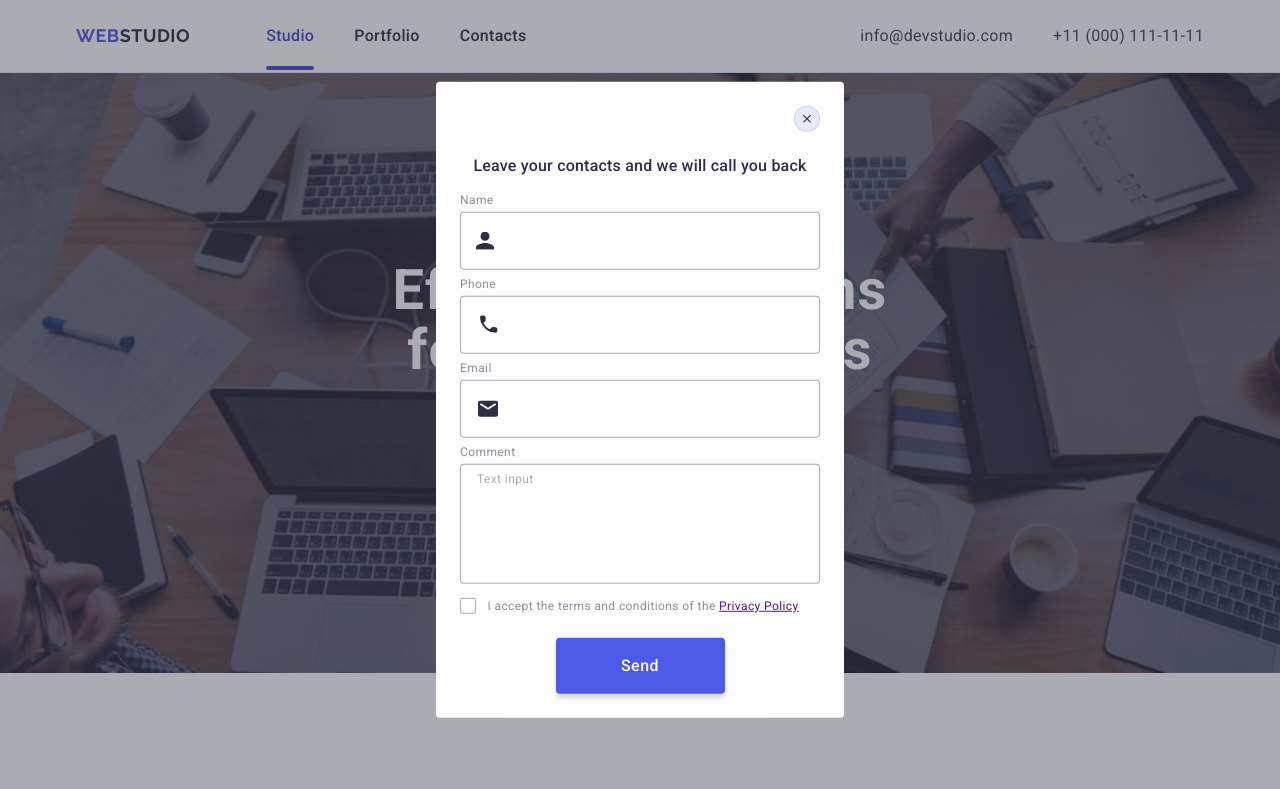
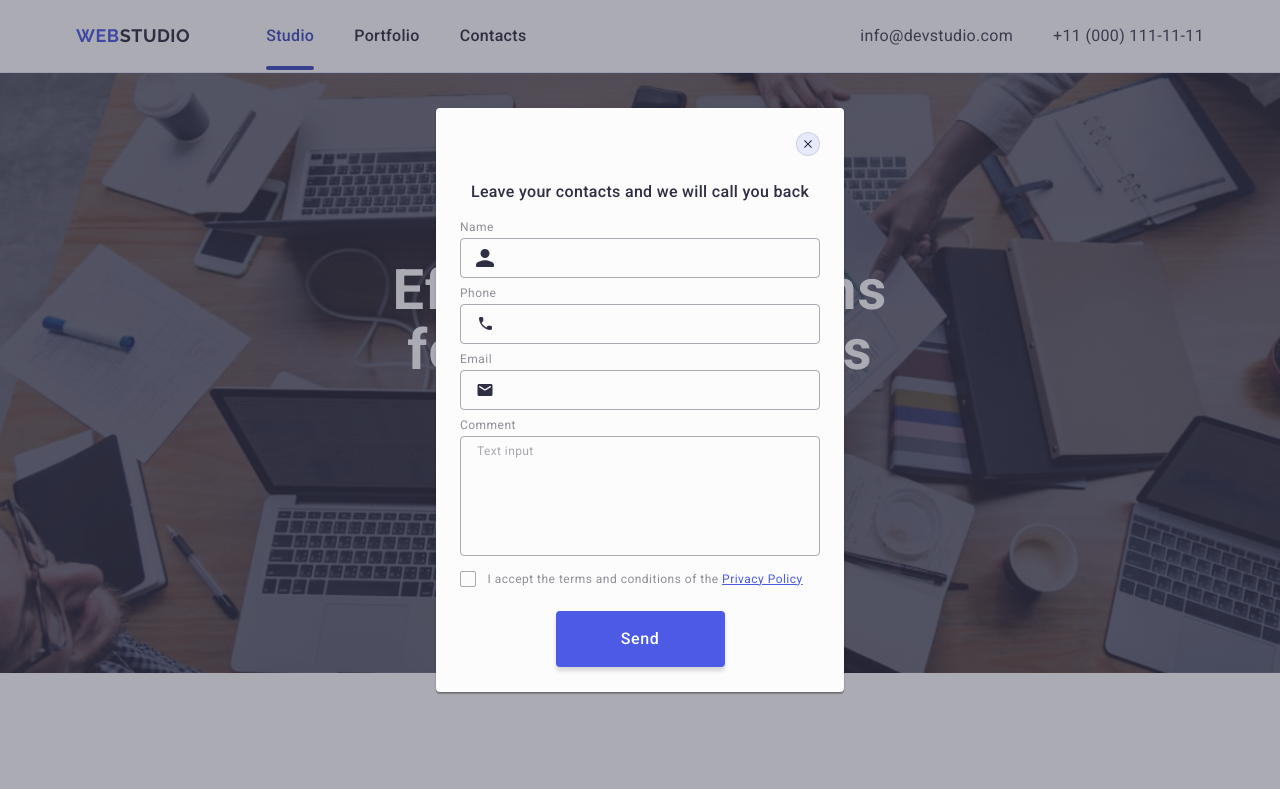
Before and after one commit to LaurLily/goit-markup-hw-05, a plain HTML site: page index.html in a window 1280 px wide. Shown: the top 789 px of the page. Drawn offline with nearby package versions, Linux system fonts and the light colour scheme.

Commit message:
Update index.html & styles.css

```diff
--- a/css/styles.css
+++ b/css/styles.css
@@ -501,10 +501,10 @@ margin-bottom: 16px;
     width: 100%;
     height: 100%;
     background-color: rgba(46, 47, 66, 0.40);
-
     opacity: 0;
     visibility: hidden;
     pointer-events: none;
+    transition: opacity 250ms cubic-bezier(0.4, 0, 0.2, 1), visibility 250ms cubic-bezier(0.4, 0, 0.2, 1);
 }
 .backdrop.is-open{
     opacity: 1;
@@ -524,33 +524,44 @@ margin-bottom: 16px;
     border-radius: 4px;
     background-color: #FCFCFC;
     padding: 72px 24px 24px 24px ;
+    box-shadow: 0px 1px 1px rgba(0, 0, 0, 0.14), 0px 1px 3px rgba(0, 0, 0, 0.12), 0px 2px 1px rgba(0, 0, 0, 0.2);
+    transition: transform 250ms cubic-bezier(0.4, 0, 0.2, 1);
 }
 
 .modal-close-btn {
     position: absolute;
+    display: flex;
+    align-items: center;
+    justify-content: center;
+    width: 24px;
+    height: 24px;
     top: 24px;
     right: 24px;
     border: 1px solid rgba(0, 0, 0, 0.1);
     border-radius: 50%;
     background-color: #E7E9FC;
-    padding: 8px;
+    padding: 0px;
     line-height: 0;
     fill: #2E2F42;
-    transition: background-color 250ms cubic-bezier(0.4, 0, 0.2, 1);
+    transition: background-color 250ms cubic-bezier(0.4, 0, 0.2, 1), border 250ms cubic-bezier(0.4, 0, 0.2, 1);
 }
 
 .modal-close-btn:hover,
 .modal-close-btn:focus{
-    background-color: #4D5AE5;
+    background-color: #404bbf;
     fill: #FFFFFF;
+    border: none;
 }
 
+.modal-close-btn-icon{
+   transition: fill 250ms cubic-bezier(0.4, 0, 0.2, 1);
+}
 
 .review-form-description{
     font-size: 16px;
     font-weight: 500;
     line-height: 1.5;
-    letter-spacing: 0.013em;
+    letter-spacing: 0.02em;
     color:  #2E2F42;
     width: 360px;
     height: 24px;
@@ -563,18 +574,21 @@ margin-bottom: 16px;
 .review-form-field-label{
     display: block;
     font-size: 12px;
-    line-height: 1.16;
-    letter-spacing: 0.034em;
+    line-height: 1.17;
+    letter-spacing: 0.04em;
     color:  #8E8F99;
     margin-bottom: 4px;
 }
 
 .review-form-field{
     width: 100%;
-    height: 58px;
+    height: 40px;
     border-radius: 4px;
     border: 1px solid rgba(46, 47, 66, 0.40);
     padding-left: 38px;
+    background-color: transparent;
+    outline: transparent;
+    transition: border-color 250ms cubic-bezier(0.4, 0, 0.2, 1);
 }
 
 .review-form-field-wrapper{
@@ -591,6 +605,7 @@ margin-bottom: 16px;
     left: 16px;
     transform: translateY(-50%);
     fill:#2E2F42;
+    transition: fill 250ms cubic-bezier(0.4, 0, 0.2, 1);
 }
 
 .review-form-field:focus
@@ -598,8 +613,6 @@ margin-bottom: 16px;
     border-color: #4D5AE5;
     outline-color: transparent;
     outline-offset: 5px;
-    transition: 250ms cubic-bezier(0.4, 0, 0.2, 1);
-
 
 }
 .review-form-field:focus + .review-form-field-icon {
@@ -623,7 +636,10 @@ margin-bottom: 16px;
     font-size: 12px;
     line-height: 1.16;
     letter-spacing: 0.034em;
+    background-color: transparent;
+    outline: transparent;
     color: rgba(46, 47, 66, 0.40);
+    transition: border-color 250ms cubic-bezier(0.4, 0, 0.2, 1);
 }
 
 .review-form-text::placeholder{
@@ -636,8 +652,8 @@ margin-bottom: 16px;
 
 .review-form-checkbox-label {
     font-size: 12px;
-    line-height: 1.16;
-    letter-spacing: 0.034em;
+    line-height: 1.17;
+    letter-spacing: 0.04em;
     color:  #8E8F99;
     margin-bottom: 24px;
 }
@@ -653,6 +669,7 @@ margin-bottom: 16px;
     cursor: pointer;
     fill: transparent;
     margin-right: 8px;
+    transition: background-color 250ms cubic-bezier(0.4, 0, 0.2, 1), border 250ms cubic-bezier(0.4, 0, 0.2, 1), fill 250ms cubic-bezier(0.4, 0, 0.2, 1);
 }
 
 
@@ -660,6 +677,7 @@ margin-bottom: 16px;
 + .review-form-checkbox-label .review-form-own-checkbox {
     background-color: #404BBF;
     fill: #ffffff;
+    border: none;
 }
 
 .review-form-checkbox:focus
@@ -668,14 +686,17 @@ margin-bottom: 16px;
     outline: 1px solid rgba(0, 0, 255, 0.5);
 }
 
+.privacy-policy-link{
+    color: #4d5ae5;
+}
 .review-form-btn{
-    width: 169px;
+    min-width: 169px;
     height: 56px;
     display: block;
     font-size: 16px;
     font-weight: 500;
     line-height: 1.5;
-    letter-spacing: 0.03em;
+    letter-spacing: 0.04em;
     padding: 16px 32px;
     border-radius: 4px;
     margin-left: auto;
--- a/index.html
+++ b/index.html
@@ -497,79 +497,79 @@
                 <p class="review-form-description">Leave your contacts and we will call you back</p>
                 <form class="review-form">
                     <div class="review-form-field-wrapper">
-                <label class="review-form-field-label" for="user_name">Name</label>
+                        <label class="review-form-field-label" for="user-name">Name</label>
                         <div class="review-form-input-wrapper">
                             <input
                             class="review-form-field"
                             type="text"
-                      name="user_first_name"
-                      id="user-first-name"
+                            name="user-name"
+                            id="user-name"
                             required
                             pattern="[a-zA-Zа-яА-ЯіІїЇєЄґҐйЙʼ]+"
                             />
                             <svg
                             class="review-form-field-icon"
                             width="18"
-                      height="18">
+                            height="24">
                             <use href="./images/icons.svg#icon-person"></use>
                             </svg>
                         </div>
                     </div>
                     <div class="review-form-field-wrapper">
-                <label class="review-form-field-label" for="user_phone" >Phone</label>
+                        <label class="review-form-field-label" for="user-phone" >Phone</label>
                         <div class="review-form-input-wrapper">
                         <input
                             class="review-form-field"
-                    type="tell"
-                    name="user_phone"
-                    id="user_phone"
+                            type="tel"
+                            name="user-phone"
+                            id="user-phone"
                             required
                             pattern="[0-9]{3}-[0-9]{3}-[0-9]{2}-[0-9]{2}"
                         />
                         <svg
                             class="review-form-field-icon"
-                    width="24"
-                    height="32">
+                            width="18"
+                            height="24">
                             <use href="./images/icons.svg#icon-phone"></use>
                         </svg>
                         </div>
                     </div>
                     <div class="review-form-field-wrapper">
-                <label class="review-form-field-label" for="user_email">Email</label>
+                        <label class="review-form-field-label" for="user-email">Email</label>
                         <div class="review-form-input-wrapper">
                             <input
                                 class="review-form-field"
                                 type="email"
-                        name="user_email"
-                        id="user_email"
+                                name="user-email"
+                                id="user-email"
                                 required
                             />
                             <svg
                                 class="review-form-field-icon"
-                        width="24"
-                        height="32">
+                                width="18"
+                                height="24">
                                 <use href="./images/icons.svg#icon-email"></use>
                             </svg>
                         </div>
                     </div>
                     <div class="review-form-field-wrapper">
-                <label class="review-form-field-label" for="user_comment">Comment</label>
+                        <label class="review-form-field-label" for="user-comment">Comment</label>
                         <textarea
                             class="review-form-text"
-                    name="user_comment"
-                    id="user_comment"
+                            name="user-comment"
+                            id="user-comment"
                             placeholder="Text input"></textarea>
                     </div>
                     <div class="review-form-checkbox-wrapper">
                         <input
                             class="review-form-checkbox visually-hidden"
                             type="checkbox"
-                    name="user_policy"
+                            name="user-privacy"
                             value="true"
-                    id="user_policy"
+                            id="user-privacy"
                             required
                             />
-                <label class="review-form-checkbox-label" for="user_policy" >
+                        <label class="review-form-checkbox-label" for="user-privacy" >
                             <span class="review-form-own-checkbox">
                                 <svg
                                 class="review-form-own-checkbox-icon"
@@ -587,5 +587,6 @@
                 </form>
             </div>
         </div>
+
 </body>
 </html>
```
Lines whose indentation alone changed are shown as unchanged.
